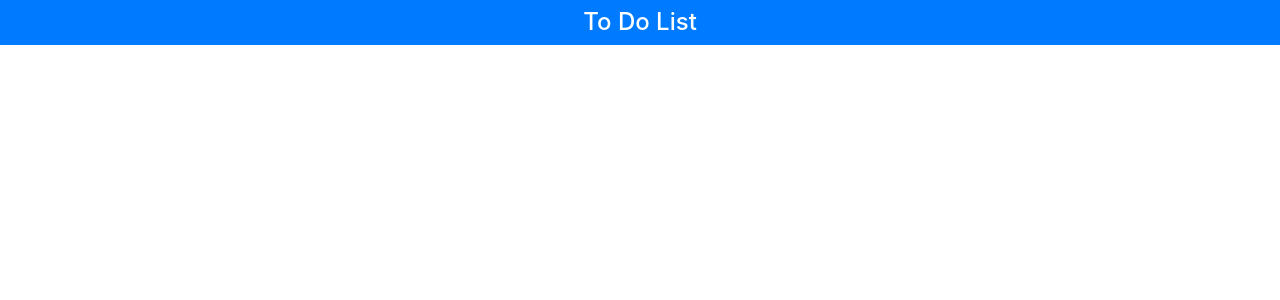
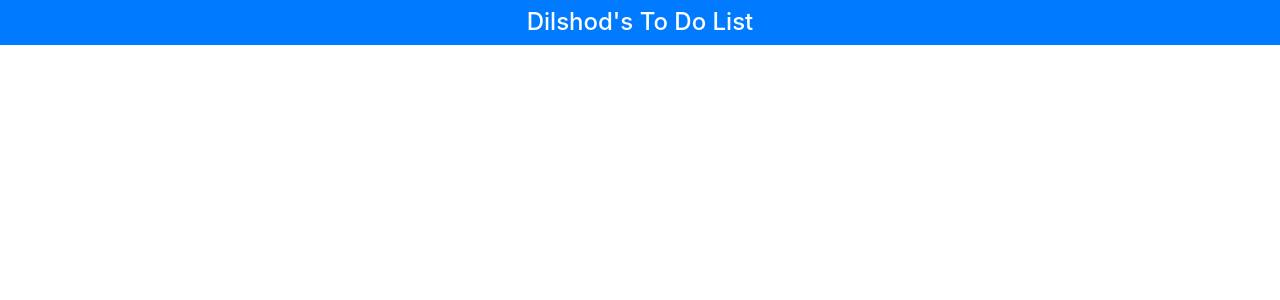
Before and after one commit to doctor-uz/todo_in_React16, a React (Create React App) app: page / in a window 1280 px wide. Shown: the top 300 px of the page. Built offline with nearby package versions, Linux system fonts and the light colour scheme.

Commit message:
app.js example

```diff
--- a/src/App.js
+++ b/src/App.js
@@ -3,10 +3,19 @@ import React, { Component } from "react";
 // import './App.css';
 
 export default class App extends Component {
+  constructor(props) {
+    super(props);
+    this.state = {
+      userName: "Dilshod"
+    };
+  }
+
   render() {
     return (
       <div>
-        <h4 className="bg-primary text-white text-center p-2">To Do List</h4>
+        <h4 className="bg-primary text-white text-center p-2">
+          {this.state.userName}'s To Do List
+        </h4>
       </div>
     );
   }
```
